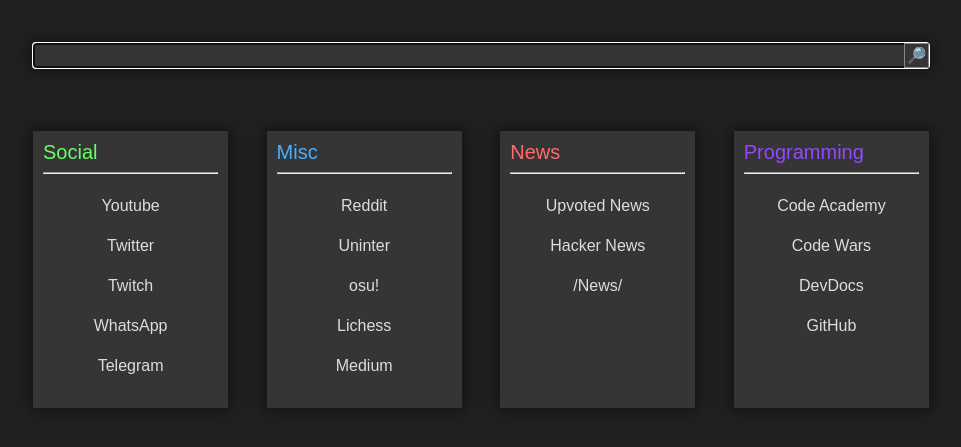
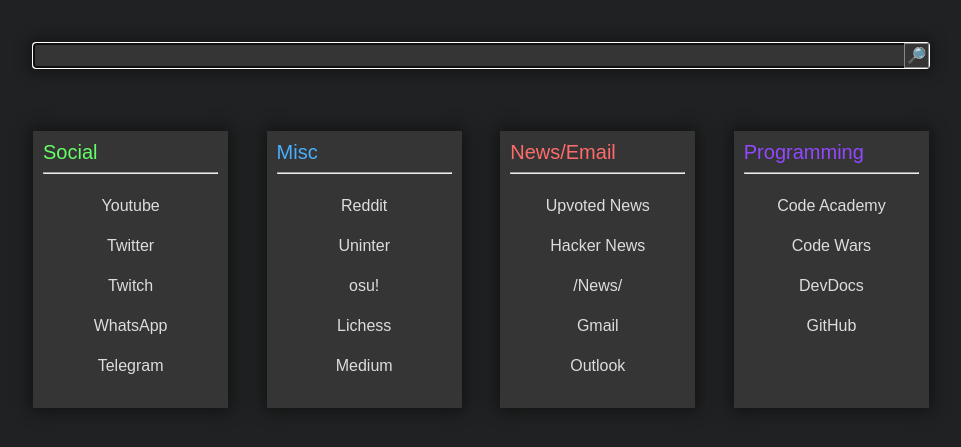
Before and after one commit to eniomj/Startpage, a plain HTML site: page index.html in a window 1280 px wide. Shown: the part 249-696 px from the top of the page, without its empty margins (159-1120 px from the left). Drawn offline with Linux system fonts and the light colour scheme.

Commit message:
Update index.html

```diff
--- a/index.html
+++ b/index.html
@@ -53,14 +53,14 @@
                 </ul>
             </section>
             <section class="link-section">
-                <h2 class="link-section-title red">News</h2>
+                <h2 class="link-section-title red">News/Email</h2>
                 <hr>
                 <ul class="link-list">
                     <li class="link-list-item"><a class="link" href="https://reddit.com/r/news">Upvoted News</a></li>
                     <li class="link-list-item"><a class="link" href="https://news.ycombinator.com">Hacker News</a></li>
                     <li class="link-list-item"><a class="link" href="https://boards.4chan.org/news/">/News/</a></li>
-                    <li class="link-list-item"><a class="link" href="#"></a></li>
-                    <li class="link-list-item"><a class="link" href="#"></a></li>
+                    <li class="link-list-item"><a class="link" href="https://mail.google.com">Gmail</a></li>
+                    <li class="link-list-item"><a class="link" href="https://outlook.live.com">Outlook</a></li>
                 </ul>
             </section>
             <section class="link-section">
```
